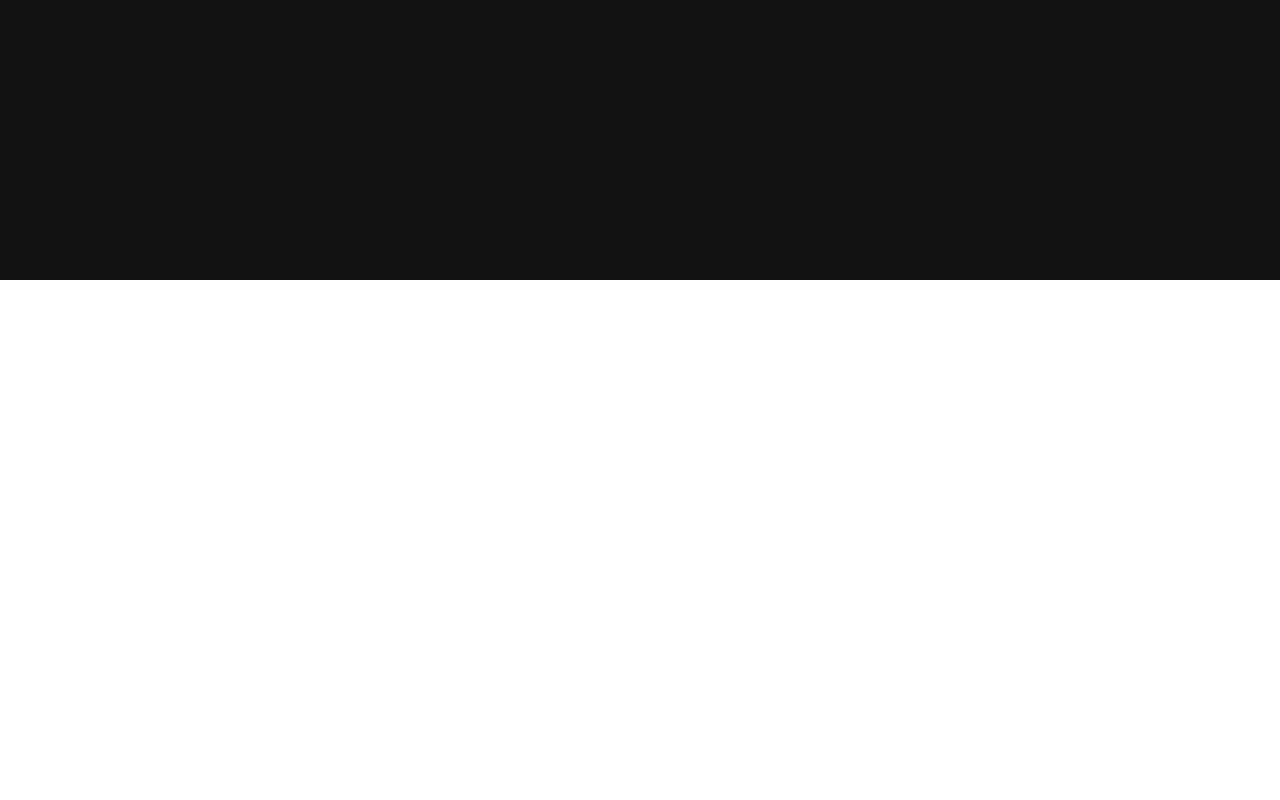
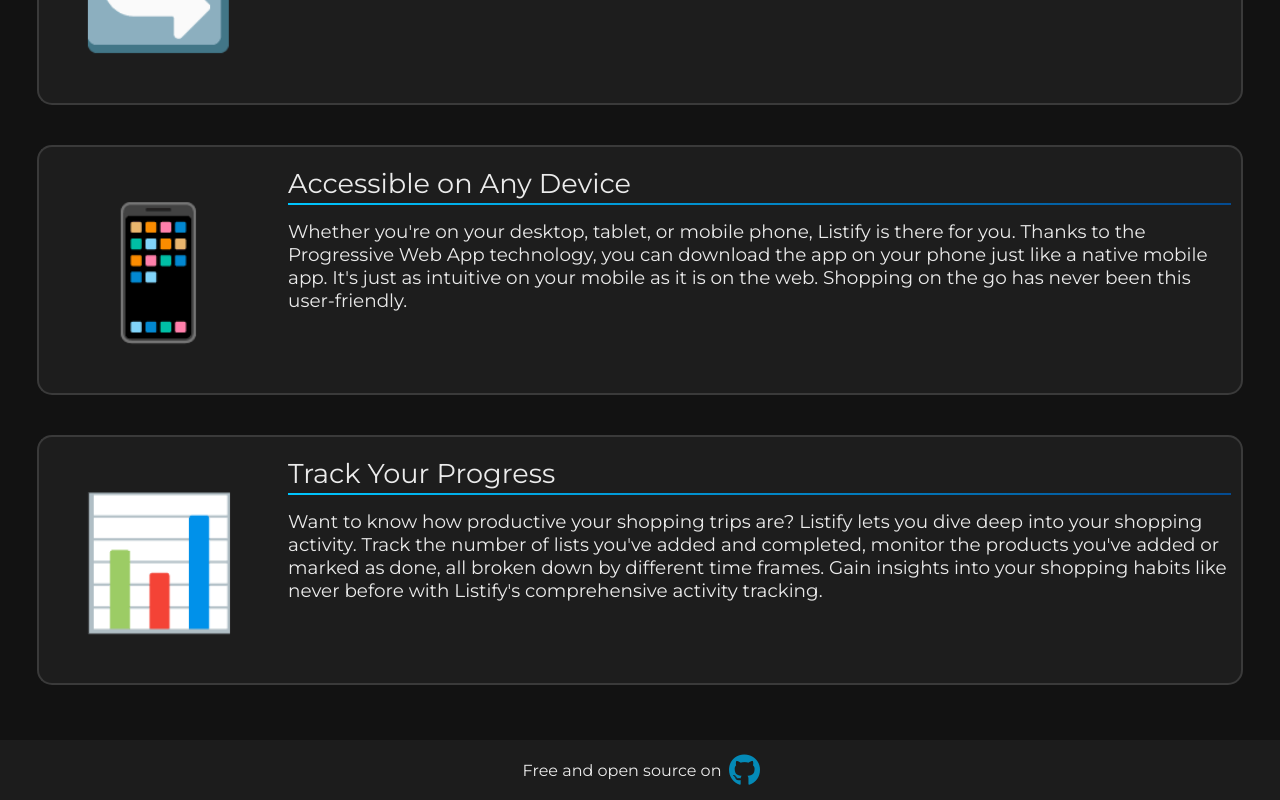
Before and after one commit to Artur-Lepczynski/Listify, a React (Create React App) app: page / in a window 1280 px wide. Shown: the part 1275-2075 px from the top of the page. Before the commit the page ends 1555 px from the top, so only its background shows below. Built offline with nearby package versions, Linux system fonts and the light colour scheme; no server answers.

Commit message:
add: features on the home page

```diff
--- a/src/components/UI/Icon.js
+++ b/src/components/UI/Icon.js
@@ -10,7 +10,7 @@
       {props.type === "button" && (
         <button
           onClick={props.onClick}
-          className={`${style.button} ${getClassNames("button")} ${
+          className={`${style.element} ${getClassNames("element")} ${
             props.className
           }`}
         >
@@ -20,13 +20,25 @@
       {props.type === "link" && (
         <Link
           to={props.to}
-          className={`${style.button} ${getClassNames("button")} ${
+          className={`${style.element} ${getClassNames("element")} ${
             props.className
           }`}
         >
           <i className={props.icon}></i>
         </Link>
       )}
+      {props.type === "outside-link" && (
+        <a
+          href={props.to}
+          target="_blank"
+          rel="noreferrer"
+          className={`${style.element} ${getClassNames("element")} ${
+            props.className
+          }`}
+        >
+          <i className={props.icon}></i>
+        </a>
+      )}
     </>
   );
 }
--- a/src/components/UI/Icon.module.css
+++ b/src/components/UI/Icon.module.css
@@ -1,11 +1,11 @@
-.button{
+.element{
   background-color: transparent;
   border: none;
   text-decoration: none;
   cursor: pointer;
 }
 
-.button i{
+.element i{
   width: 100%;
   height: 100%;
   display: flex;
@@ -13,42 +13,42 @@
   align-items: center;
 }
 
-.button-pearlShores{
+.element-pearlShores{
   color: var(--pearlShores-accent-1);
 }
 
-.button-pearlShores:hover{
+.element-pearlShores:hover{
   color: var(--pearlShores-accent-2);
 }
 
-.button-midnight{
+.element-midnight{
   color: var(--midnight-accent-1);
 }
 
-.button-midnight:hover{
+.element-midnight:hover{
   color: var(--midnight-accent-2);
 }
 
-.button-bubblegum{
+.element-bubblegum{
   color: var(--bubblegum-accent-1);
 }
 
-.button-bubblegum:hover{
+.element-bubblegum:hover{
   color: var(--bubblegum-accent-2);
 }
 
-.button-blueLagoon{
+.element-blueLagoon{
   color: var(--blueLagoon-accent-1);
 }
 
-.button-blueLagoon:hover{
+.element-blueLagoon:hover{
   color: var(--blueLagoon-accent-2);
 }
 
-.button-deepOcean{
+.element-deepOcean{
   color: var(--deepOcean-accent-1);
 }
 
-.button-deepOcean:hover{
+.element-deepOcean:hover{
   color: var(--deepOcean-accent-2);
 }
--- a/src/components/account/Graph.js
+++ b/src/components/account/Graph.js
@@ -1,4 +1,4 @@
-import { useContext, useEffect, useRef } from "react";
+import { useContext, useEffect, useRef, useState } from "react";
 import style from "./Graph.module.css";
 import { context } from "../../store/GlobalContext";
 import Chart from "chart.js/auto";
@@ -7,9 +7,15 @@
   const { theme } = useContext(context);
   const chartRef = useRef(null);
 
+  const [empty, setEmpty] = useState(false);
+
   useEffect(() => {
     let graph;
     let colors = [];
+    if(props.type === "bar"){
+      const count = props.data[0].reduce((acc, item)=>acc + item, 0);
+      count === 0 ? setEmpty(true) : setEmpty(false);
+    }
 
     if (theme === "pearlShores") {
       colors = ["#078b07", "#820f0f"];
@@ -82,6 +88,7 @@
         <div className={style["chart-wrapper-1"]}>
           <div className={style["chart-wrapper-2"]}>
             <canvas ref={chartRef} height={550} width={0}></canvas>
+            {empty && <p className={style["no-data"]}>Add a list to make this look more interesting</p>}
           </div>
         </div>
         </>
--- a/src/components/account/Graph.module.css
+++ b/src/components/account/Graph.module.css
@@ -12,4 +12,14 @@
   margin: 10px auto;
   width: 1000px;
   height: 500px;
+  position: relative;
 }
+
+.no-data{
+  width: 100%;
+  margin: 0px;
+  text-align: center;
+  position: absolute;
+  top: 240px;
+  left: 0px;
+}
--- /dev/null
+++ b/src/components/home/Feature.js
@@ -0,0 +1,37 @@
+import { useEffect, useRef, useState } from "react";
+import style from "./Feature.module.css";
+
+export default function Feature(props) {
+  const ref = useRef(null);
+  const [visible, setVisible] = useState(false);
+
+  useEffect(() => {
+    if (ref.current) {
+      const observer = new IntersectionObserver(
+        (entries) => {
+          if (entries[0].isIntersecting) setVisible(true);
+        },
+        {
+          threshold: 0.7,
+        }
+      );
+      observer.observe(ref.current);
+    }
+  }, []);
+
+  return (
+    <div ref={ref} className={style.feature}>
+      <div
+        className={`${style["feature-icon"]} ${visible && style["animation"]}`}
+      >
+        <p>{props.icon}</p>
+      </div>
+      <div
+        className={`${style["feature-text"]} ${visible && style["animation"]}`}
+      >
+        <h2>{props.title}</h2>
+        <p>{props.text}</p>
+      </div>
+    </div>
+  );
+}
--- /dev/null
+++ b/src/components/home/Feature.module.css
@@ -0,0 +1,119 @@
+.feature{
+  width: 95%;
+  max-width: 1400px;
+  height: 250px;
+  margin: 40px auto;
+  /* background-color: rgba(255, 0, 0, 0.183); */
+  display: flex;
+  position: relative;
+}
+
+.feature-icon{
+  width: 20%;
+  height: 100%;
+  border: 2px solid rgb(58, 58, 58);
+  border-right: none;
+  border-radius: 15px 0px 0px 15px;
+
+  box-sizing: border-box;
+
+  background-color: rgb(29, 29, 29);
+
+  display: flex;
+  align-items: center;
+  justify-content: center;
+
+  transition: opacity var(--feature-transition-duration) ease-out, transform var(--feature-transition-duration) ease-out;
+  opacity: 0;
+  transform: translateX(-200px);
+}
+
+.feature-icon p{
+  margin: 0px;
+  font-size: 8em;
+}
+
+.feature-text{
+  height: 100%;
+  width: 80%;
+  border: 2px solid rgb(58, 58, 58);
+  border-left: none;
+  border-radius: 0px 15px 15px 0px;
+
+  box-sizing: border-box;
+
+  background-color: rgb(29, 29, 29);
+
+  transition: opacity var(--feature-transition-duration) ease-out, transform var(--feature-transition-duration) ease-out;
+  opacity: 0;
+  transform: translateX(200px);
+}
+
+.feature-text h2{
+  margin: 20px 10px;
+  font-size: 1.7em;
+  font-weight: 400;
+  position: relative;
+}
+
+.feature-text h2::after{
+  content: "";
+  height: 2px;
+  width: 100%;
+  position: absolute;
+  bottom: -5px;
+  left: 0px;
+  background-image: linear-gradient(45deg, #00c6ff, var(--midnight-accent-3));
+}
+
+.feature-text p{
+  margin: 10px 10px;
+  font-size: 1.15em;
+}
+
+@media (max-width: 750px){
+  .feature{
+    height: 380px;
+    flex-direction: column;
+  }
+  .feature-icon{
+    width: 100%;
+    height: 25%;
+    border: 2px solid rgb(58, 58, 58);
+    border-bottom: none;
+    border-radius: 15px 15px 0px 0px;
+    transform: translateY(-50px);
+  }
+
+  .feature-icon p{
+    font-size: 4.7em;
+  }
+
+  .feature-text{
+    width: 100%;
+    height: 75%;
+    border: 2px solid rgb(58, 58, 58);
+    border-top: none;
+    border-radius: 0px 0px 15px 15px;
+    transform: translateY(50px);
+  }
+}
+
+@media (max-width: 460px){
+  .feature-icon p{
+    font-size: 4.1em;
+  }
+
+  .feature-text h2{
+    font-size: 1.5em;
+  }
+
+  .feature-text p{
+    font-size: 1em;
+  }
+}
+
+.animation{
+  opacity: 1;
+  transform: translateX(0px) translateY(0px);
+}
--- a/src/components/home/Home.js
+++ b/src/components/home/Home.js
@@ -3,10 +3,12 @@
 import Page from "../UI/Page";
 import logo from "../../images/logo512.png";
 import TextCarousel from "./TextCarousel";
+import Feature from "./Feature";
+import Icon from "../UI/Icon";
 
 export default function Home() {
   return (
-    <Page>
+    <Page className={style.page}>
       <div className={style["title-fullscreen-wrapper"]}>
         <div className={style["title-inner-wrapper"]}>
           <img src={logo} alt="Listify logo"></img>
@@ -31,7 +33,31 @@
         </Button>
       </div>
       <div className={style["features-fullscreen-wrapper"]}>
-        <h2>Features will go here</h2>
+        <Feature
+          icon="📃"
+          title="Streamlined Shopping Lists"
+          text="Listify makes creating and managing shopping lists a breeze. With our intuitive interface, you can effortlessly add products and shops to your lists. Marking items as done and even completing entire lists is as easy as a tap or a click. Say goodbye to the hassle of traditional list-making and experience the convenience of Listify."
+        />
+        <Feature
+          icon="🔄"
+          title="Real-Time Synchronization"
+          text="Stay in sync across all your devices without lifting a finger. Listify's real-time synchronization ensures that your lists, favorite shops, and settings are always up-to-date, no matter where you access the app. Say goodbye to manual updates and page reloads — Listify keeps you connected effortlessly."
+        />
+        <Feature
+          icon="📱"
+          title="Accessible on Any Device"
+          text="Whether you're on your desktop, tablet, or mobile phone, Listify is there for you. Thanks to the Progressive Web App technology, you can download the app on your phone just like a native mobile app. It's just as intuitive on your mobile as it is on the web. Shopping on the go has never been this user-friendly."
+        />
+        <Feature
+          icon="📊"
+          title="Track Your Progress"
+          text="Want to know how productive your shopping trips are? Listify lets you dive deep into your shopping activity. Track the number of lists you've added and completed, monitor the products you've added or marked as done, all broken down by different time frames. Gain insights into your shopping habits like never before with Listify's comprehensive activity tracking."
+        />
+        <div className={style.spacer}></div>
+        <footer className={style.footer}>
+          <p>Free and open source on</p>
+          <Icon type="outside-link" icon="fa-brands fa-github" to="https://github.com/Artur-Lepczynski/Listify"/>
+        </footer>
       </div>
     </Page>
   );
--- a/src/components/home/Home.module.css
+++ b/src/components/home/Home.module.css
@@ -1,6 +1,10 @@
+.page{
+  overflow-x: hidden;
+}
+
 .title-fullscreen-wrapper{
   width: 100%;
-  height: calc(100vh - var(--header-height) - 5px);
+  height: calc(100vh - var(--header-height));
 
   display: flex;
   flex-direction: column;
@@ -147,5 +151,26 @@
 
 .features-fullscreen-wrapper{
   width: 100%;
-  height: calc(100vh - var(--header-height) - 5px);
+  min-height: calc(100vh - var(--header-height) - 5px);
 }
+
+.spacer{
+  height: 70px;
+}
+
+.footer{
+  height: var(--footer-height);
+  width: 100%;
+  position: absolute;
+  bottom: 0px;
+  left: 0px;
+  background-color: var(--midnight-bg-4);
+  display: flex;
+  align-items: center;
+  justify-content: center;
+}
+
+.footer i{
+  margin-left: 5px;
+  font-size: 2em;
+}
--- a/src/themes.css
+++ b/src/themes.css
@@ -4,6 +4,7 @@
   --footer-height: 60px;
 
   --initial-fade-duration: 150ms;
+  --feature-transition-duration: 400ms;
   --header-transition-duration: 100ms;
   --header-color-fade-duration: 100ms;
   --card-fade-duration: 150ms;
```
